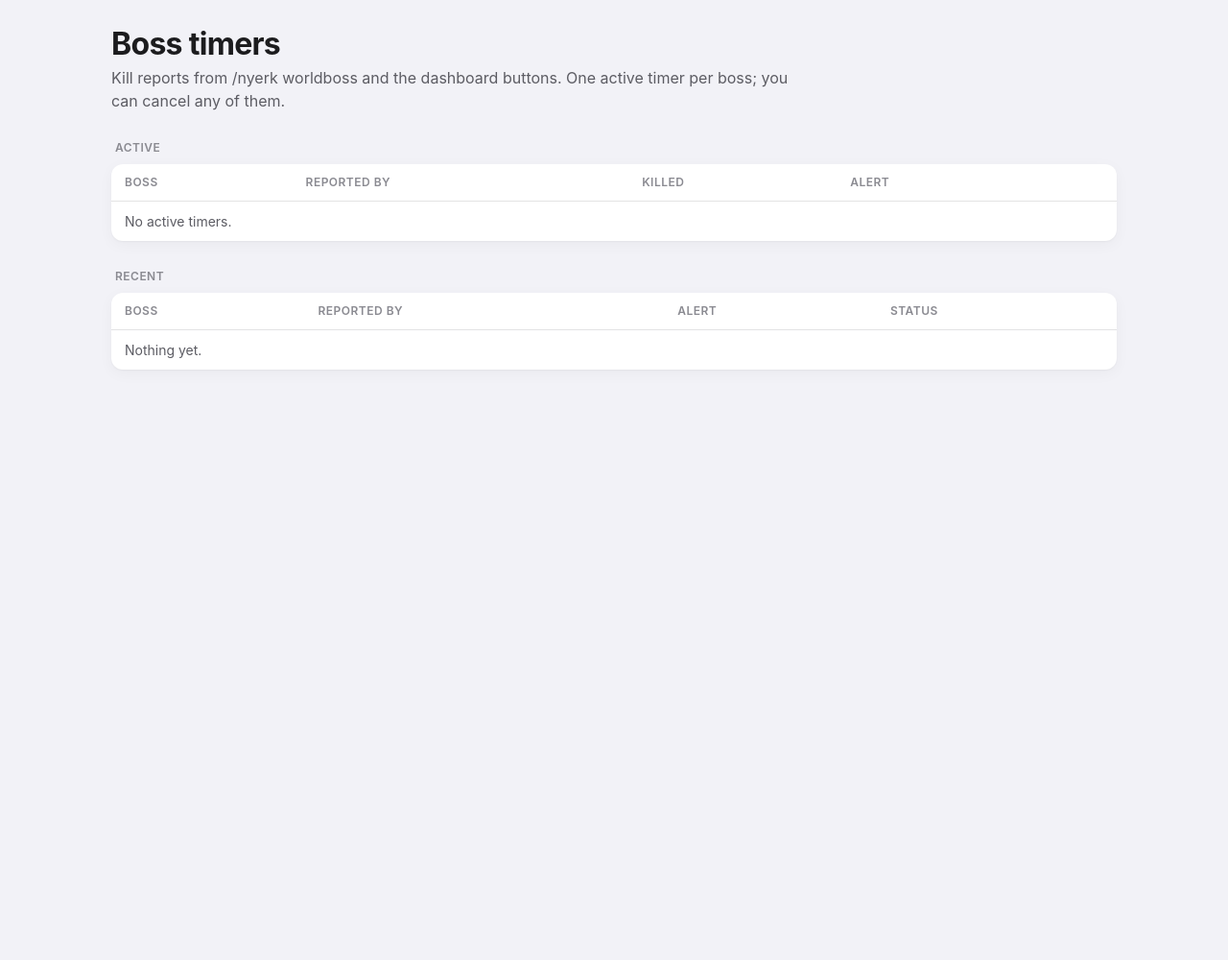
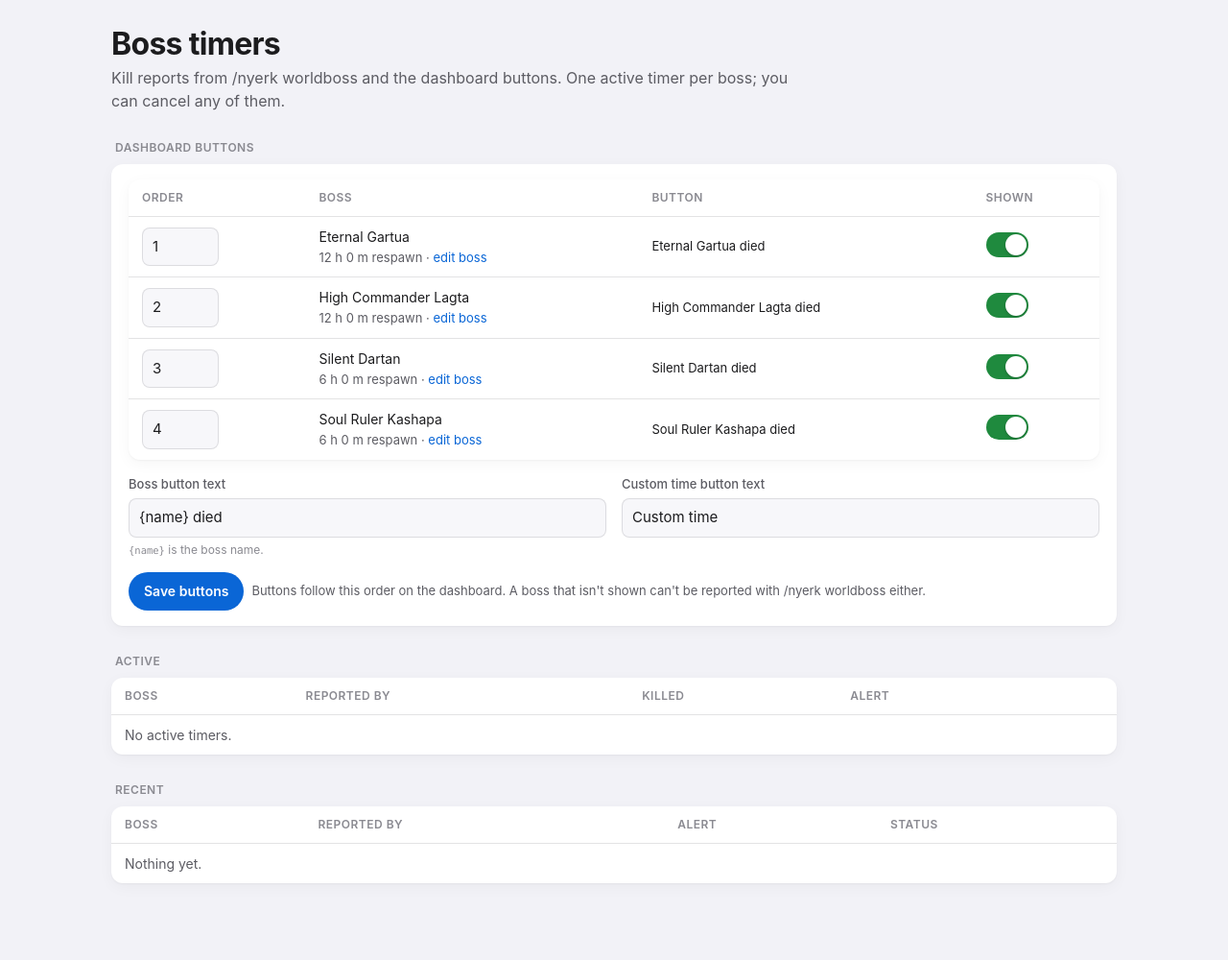
Before and after one commit to zle3/nyerk, a FastAPI app: page /timers in a window 1280 px wide. Shown: the part 53-1053 px from the top of the page at 96% size. Before the commit the page ends 439 px from the top, so only its background shows below. Run offline with FastAPI, Linux system fonts and the light colour scheme; the visitor is signed in with stand-in values (Sample User, id 1); data comes from the database, SQL or seed files in the repository; parts of the project's set-up code (start-up, migrations or seed data) failed here and were passed over; some libraries are stand-ins or nearby versions.

Commit message:
Dashboard: World Bosses section, Gartua and Lagta first, editable buttons
The one-off section is now headed World Bosses (renamed on existing
installs still on the old name). Boss buttons default to Eternal Gartua,
High Commander Lagta, Silent Dartan, Soul Ruler Kashapa; existing
installs are reordered once and later changes stick.

The Boss timers page gets a Dashboard buttons card: order, shown on/off
per boss, the boss button text ({name} died) and the Custom time label,
saved together. Fixes inline code in admin previews breaking onto its
own line.

Co-Authored-By: Claude Opus 5.5 <noreply@anthropic.com>

```diff
--- a/nyerk/engine.py
+++ b/nyerk/engine.py
@@ -331,7 +331,12 @@ def build_dashboard(s: Session, settings: Settings, now: int) -> Dashboard:
     while len(text) > DISCORD_LIMIT:  # last resort; normal configs stay far below
         text = text[: text.rfind("\n")]
 
-    bosses = [(e.id, e.name) for e in events if e.schedule_type == "kill_report" and e.enabled][:24]
+    template = settings.boss_button_label or "{name} died"
+    bosses = [(e.id, template.replace("{name}", e.name)[:80])
+              for e in sorted((e for e in events if e.schedule_type == "kill_report" and e.enabled),
+                              key=lambda e: (e.sort_order, e.name))][:24]
+    if bosses:
+        bosses.append((0, (settings.custom_button_label or "Custom time")[:80]))  # 0 = Custom time
     return Dashboard(text, bosses)
 
 
--- a/nyerk/models.py
+++ b/nyerk/models.py
@@ -41,7 +41,10 @@ class Settings(Base):
     dashboard_divider: Mapped[str] = mapped_column(String(100), default="━" * 22)
     dashboard_top_label: Mapped[str] = mapped_column(String(64), default="Server")
     dashboard_main_label: Mapped[str] = mapped_column(String(64), default="Upcoming events")
-    oneoff_label: Mapped[str] = mapped_column(String(64), default="World bosses and one-offs")
+    oneoff_label: Mapped[str] = mapped_column(String(64), default="World Bosses")
+    # Dashboard buttons: "{name}" is the boss name.
+    boss_button_label: Mapped[str] = mapped_column(String(80), default="{name} died")
+    custom_button_label: Mapped[str] = mapped_column(String(80), default="Custom time")
     # One-line reminder about /nyerk on the dashboard; blank hides it.
     dashboard_commands_label: Mapped[str] = mapped_column(
         String(200), default="💡 Type `/nyerk` for more: report a kill with a custom time, and see, edit or cancel your timers.")
--- a/nyerk/seed.py
+++ b/nyerk/seed.py
@@ -18,12 +18,13 @@ ALL_PING = ((True, True), (True, True), (True, True))
 FIVE_ONLY = ((False, False), (True, False), (False, False))
 NONE = ((False, False), (False, False), (False, False))
 
-BOSSES = [
+BOSSES = [  # also the dashboard button order
+    ("Eternal Gartua", "Isle of Eternity", 12 * 60),
+    ("High Commander Lagta", "Red Forest", 12 * 60),
     ("Silent Dartan", "Artamia Plateau South", 6 * 60),
     ("Soul Ruler Kashapa", "Artamia Plateau East", 6 * 60),
-    ("High Commander Lagta", "Red Forest", 12 * 60),
-    ("Eternal Gartua", "Isle of Eternity", 12 * 60),
 ]
+BOSS_ORDER = [name for name, _, _ in BOSSES]
 
 SCHEDULED = [
     # name, category, type, params, duration, slots, dashboard, label, label_active, source_key
@@ -105,6 +106,19 @@ def upgrade_defaults(s: Session) -> list[str]:
             done.append("gear score bracket 2100+")
         applied.append("bracket_2100_plus")
         state.upgrades_done = applied
+    if st.oneoff_label in ("One-offs", "World bosses and one-offs"):
+        st.oneoff_label = "World Bosses"
+        done.append("dashboard boss section name")
+    if "boss_order_gartua_first" not in applied:
+        bosses = {e.name: e for e in s.scalars(select(Event).where(Event.schedule_type == "kill_report"))}
+        if bosses:
+            ordered = [bosses[n] for n in BOSS_ORDER if n in bosses]
+            ordered += sorted((e for n, e in bosses.items() if n not in BOSS_ORDER), key=lambda e: e.sort_order)
+            for i, e in enumerate(ordered):
+                e.sort_order = i
+            done.append("boss button order")
+        applied.append("boss_order_gartua_first")
+        state.upgrades_done = applied
     if st.dashboard_commands_label == "Commands":  # was a heading over a command list
         st.dashboard_commands_label = "💡 Type `/nyerk` for more: report a kill with a custom time, and see, edit or cancel your timers."
         done.append("dashboard /nyerk reminder")
--- a/nyerk/web/app.py
+++ b/nyerk/web/app.py
@@ -50,7 +50,7 @@ def discord_preview(text: str) -> Markup:
     html = re.sub(r"^### (.*)$", r'<span class="h3">\1</span>', html, flags=re.M)
     html = re.sub(r"\*\*(.+?)\*\*", r"<strong>\1</strong>", html)
     html = re.sub(r"&lt;/(nyerk [a-z]+):\d+&gt;", r'<span class="command">/\1</span>', html)
-    html = re.sub(r"`([^`\n]+)`", r'<code class="inline">\1</code>', html)
+    html = re.sub(r"`([^`\n]+)`", r'<code class="icode">\1</code>', html)
     html = re.sub(r"^## (.*)$", r'<span class="h2">\1</span>', html, flags=re.M)
     html = re.sub(r"^# (.*)$", r'<span class="h1">\1</span>', html, flags=re.M)
     html = re.sub(r"^-# (.*)$", r'<span class="subtext">\1</span>', html, flags=re.M)
@@ -658,9 +658,30 @@ def create_app(cfg, bot=None) -> FastAPI:
                                     .order_by(UserTimer.id.desc()).limit(30)))
             for t in active + recent:
                 _ = t.event
-            bosses = timers.boss_events(s)
-            tz = get_settings(s).default_tz
-        return render(request, "timers.html", active=active, recent=recent, bosses=bosses, tz=tz)
+            bosses = timers.boss_events(s, enabled_only=False)
+            st = get_settings(s)
+            tz = st.default_tz
+            ctx = dict(button_label=st.boss_button_label, custom_label=st.custom_button_label)
+        return render(request, "timers.html", active=active, recent=recent, bosses=bosses, tz=tz, **ctx)
+
+    @app.post("/timers/buttons")
+    async def timers_buttons(request: Request):
+        data = await form(request)
+        label = str(data.get("boss_button_label", "")).strip()[:80] or "{name} died"
+        custom = str(data.get("custom_button_label", "")).strip()[:80] or "Custom time"
+        with db.session() as s:
+            bosses = timers.boss_events(s, enabled_only=False)
+            order = sorted(bosses, key=lambda e: (_int(data, f"order_{e.id}", e.sort_order, -1000, 1000), e.name))
+            for i, e in enumerate(order):
+                e.sort_order = i
+                e.enabled = bool(data.get(f"show_{e.id}"))
+            st = get_settings(s)
+            st.boss_button_label, st.custom_button_label = label, custom
+            summary = ", ".join(e.name for e in order if e.enabled)
+        bus.info("config", f"Dashboard buttons saved: {summary or 'none'}.")
+        refresh()
+        flash(request, "Dashboard buttons saved. The dashboard updates within 30 seconds.")
+        return back("/timers#buttons")
 
     @app.post("/timers/{timer_id}/cancel")
     async def timer_cancel(request: Request, timer_id: int):
--- a/nyerk/web/static/style.css
+++ b/nyerk/web/static/style.css
@@ -454,4 +454,4 @@ td > .order-input { width: 5rem; }
 .nav a { padding: 0.375rem 0.5rem; font-size: 0.8125rem; }
 .topbar-inner { gap: 0.75rem; max-width: 1180px; }
 .discord .command { background: rgba(88, 101, 242, 0.3); color: #c9cdfb; border-radius: 3px; padding: 0 2px; font-weight: 500; }
-.discord code.inline { background: #2b2d31; border-radius: 3px; padding: 0 3px; font-size: 0.85em; }
+.discord code.icode { background: #2b2d31; border-radius: 3px; padding: 0 3px; font-size: 0.85em; }
--- a/nyerk/web/templates/overview.html
+++ b/nyerk/web/templates/overview.html
@@ -45,7 +45,7 @@
 
 <p class="section-label">Dashboard preview</p>
 <div class="discord">{{ dash.text | discord }}{% if dash.bosses %}
-<div class="discord-buttons">{% for _, name in dash.bosses %}<span>{{ name }} died</span>{% endfor %}<span class="primary">Custom time</span></div>{% endif %}</div>
+<div class="discord-buttons">{% for bid, label in dash.bosses %}<span class="{{ 'primary' if bid == 0 }}">{{ label }}</span>{% endfor %}</div>{% endif %}</div>
 <p class="small muted">Times show in your browser's time zone, the same way Discord shows them to each member.</p>
 
 <p class="section-label">Recent activity</p>
--- a/nyerk/web/templates/timers.html
+++ b/nyerk/web/templates/timers.html
@@ -3,6 +3,34 @@
 {% block content %}
 <h1>Boss timers</h1>
 <p class="lede">Kill reports from /nyerk worldboss and the dashboard buttons. One active timer per boss; you can cancel any of them.</p>
+
+<p class="section-label" id="buttons">Dashboard buttons</p>
+<form method="post" action="/timers/buttons" class="card">
+  <input type="hidden" name="csrf" value="{{ csrf }}">
+  <div class="table-wrap">
+  <table>
+    <thead><tr><th>Order</th><th>Boss</th><th>Button</th><th>Shown</th></tr></thead>
+    <tbody>
+    {% for b in bosses %}
+      <tr class="{{ '' if b.enabled else 'off' }}">
+        <td><input type="number" name="order_{{ b.id }}" value="{{ loop.index }}" class="order-input" aria-label="Order for {{ b.name }}"></td>
+        <td>{{ b.name }}<br><span class="small muted">{{ b.respawn_minutes // 60 }} h {{ b.respawn_minutes % 60 }} m respawn · <a href="/events/{{ b.id }}">edit boss</a></span></td>
+        <td class="small">{{ button_label.replace('{name}', b.name) }}</td>
+        <td><label class="switch"><input type="checkbox" name="show_{{ b.id }}" value="1" {{ 'checked' if b.enabled }}><span class="track"></span></label></td>
+      </tr>
+    {% else %}
+      <tr><td colspan="4" class="muted">No world bosses. Add one on the Events page with the Kill-reported schedule type.</td></tr>
+    {% endfor %}
+    </tbody>
+  </table>
+  </div>
+  <div class="fields">
+    <div class="field"><label for="boss_button_label">Boss button text</label><input id="boss_button_label" name="boss_button_label" type="text" maxlength="80" value="{{ button_label }}"><div class="help"><code>{name}</code> is the boss name.</div></div>
+    <div class="field"><label for="custom_button_label">Custom time button text</label><input id="custom_button_label" name="custom_button_label" type="text" maxlength="80" value="{{ custom_label }}"></div>
+  </div>
+  <div class="actions"><button class="btn" type="submit">Save buttons</button>
+    <span class="small muted">Buttons follow this order on the dashboard. A boss that isn't shown can't be reported with /nyerk worldboss either.</span></div>
+</form>
 
 <p class="section-label">Active</p>
 <div class="table-wrap">
```
Also changed, not shown: nyerk/bot.py (+6 -7 lines), tests/test_engine.py (+30 -2 lines), tests/test_web.py (+15 -0 lines).
